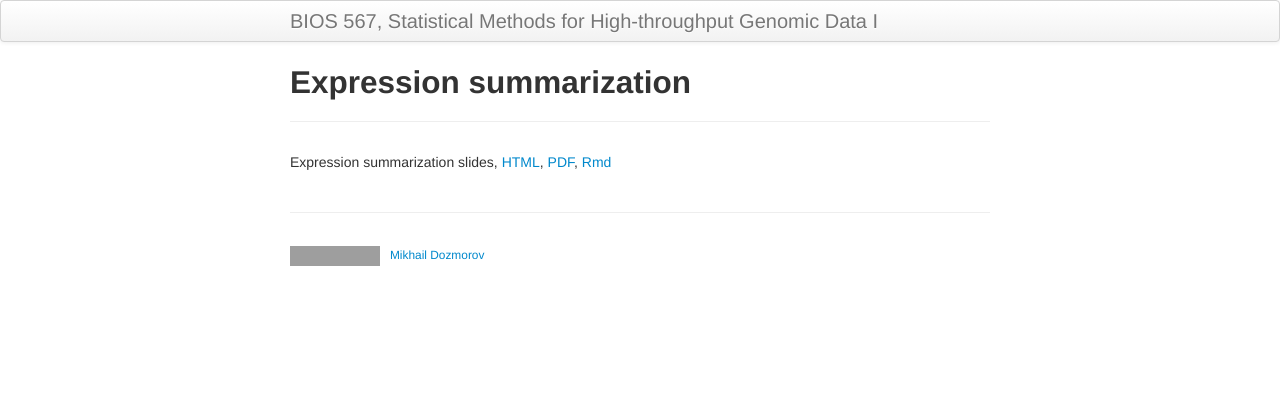
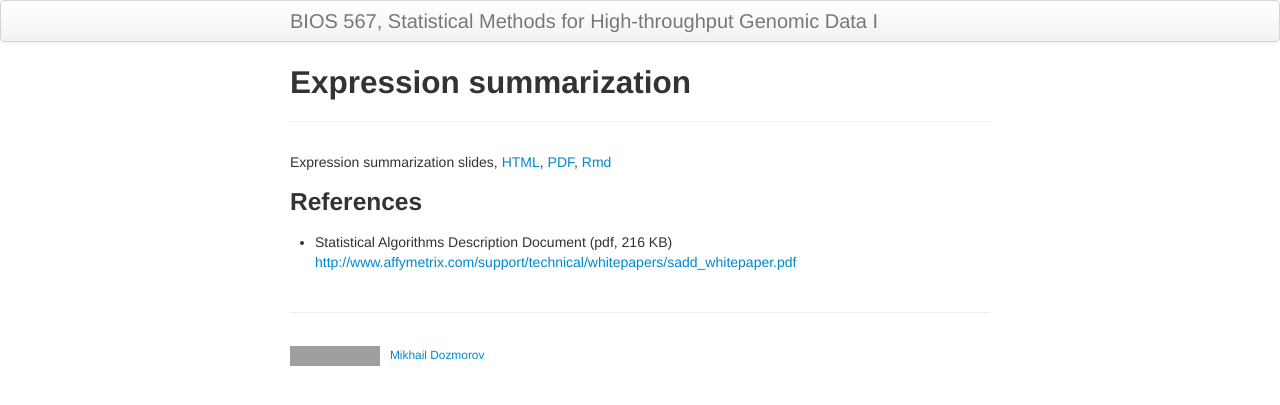
Before and after one commit to mdozmorov/BIOS567, a Jekyll site: the page built from pages/06b_expression_summarization.md, in a window 1280 px wide. Shown: the top 405 px of the page. Built offline with Jekyll 4.4.1, drawn with Linux system fonts in a browser that asks for light colours; grey boxes are pictures that could not be loaded.

Commit message:
Add sadd paper

```diff
--- a/pages/06b_expression_summarization.md
+++ b/pages/06b_expression_summarization.md
@@ -4,3 +4,7 @@ title: Expression summarization
 ---
 
 Expression summarization slides, [HTML](/BIOS567/assets/presentation_Summarization/presentation_Summarization.html), [PDF](/BIOS567/assets/presentation_Summarization/Expression_summarization.pdf), [Rmd](/BIOS567/assets/presentation_Summarization/presentation_Summarization.Rmd)
+
+### References
+
+- Statistical Algorithms Description Document (pdf, 216 KB) [http://www.affymetrix.com/support/technical/whitepapers/sadd_whitepaper.pdf](http://www.affymetrix.com/support/technical/whitepapers/sadd_whitepaper.pdf)
```
